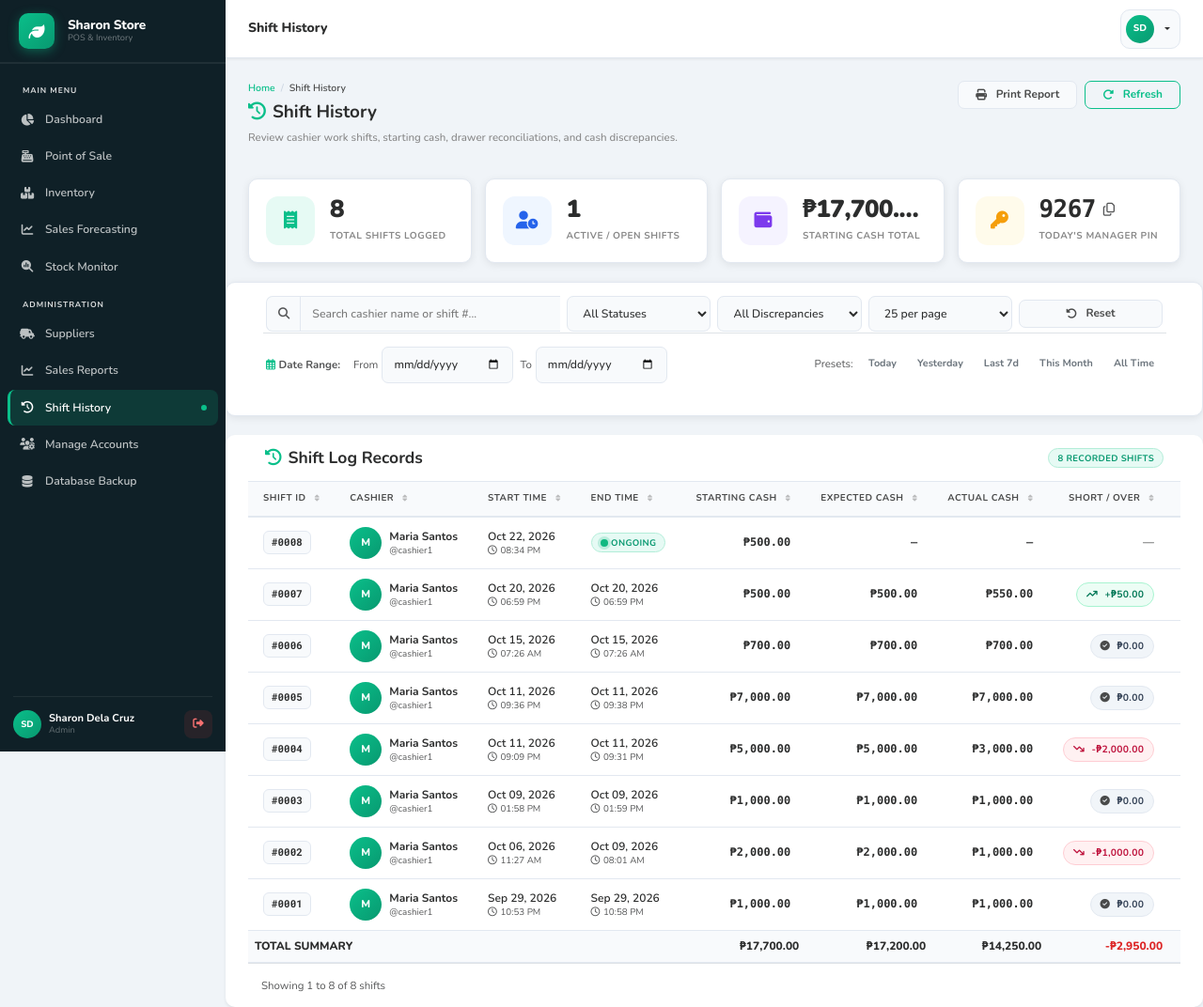
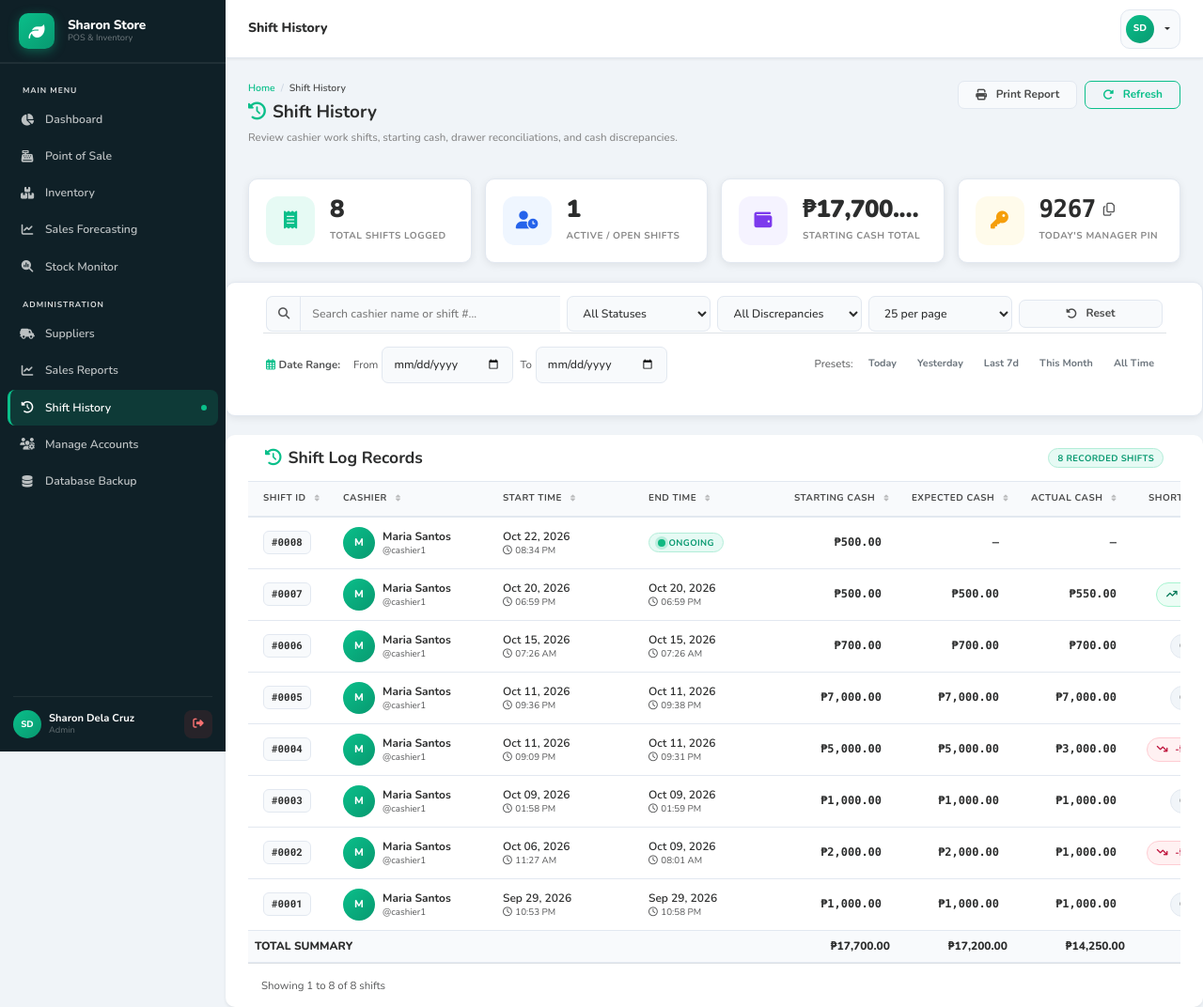
Before and after one commit to HaldenNiguidula/sharonstore3.0, a PHP site: page /shifts.php in a window 1280 px wide. Shown: the whole page at 94% size. Run offline with PHP 8.4, Linux system fonts and the light colour scheme; a user stored in the database is signed in; data comes from the database, SQL or seed files in the repository.

Commit message:
Fix POS cashier summary visibility, inventory expiring filter and column widths, reports breakdown print button, and shift history pagination layout stability

```diff
--- a/assets/js/app.js
+++ b/assets/js/app.js
@@ -161,6 +161,7 @@ document.addEventListener('DOMContentLoaded', function () {
 /* ── Universal Table Header Sorting ────────────────────────── */
 function makeTableSortable(table) {
     if (!table) return;
+    if (table.dataset.serverSort === 'true' || table.id === 'inventoryTable') return;
     const thead = table.querySelector('thead');
     if (!thead) return;
 
--- a/reports.php
+++ b/reports.php
@@ -564,11 +564,8 @@ $currentAdminRole = currentRole();
                 </div>
             </div>
 
-            <!-- Modal Footer with Print and Close -->
+            <!-- Modal Footer with Close -->
             <div class="modal-footer border-0 no-print">
-                <button type="button" class="btn btn-outline-primary" onclick="printBreakdownReport()">
-                    <i class="fa-solid fa-print me-2"></i>Print Breakdown Report
-                </button>
                 <button type="button" class="btn btn-secondary" data-bs-dismiss="modal">Close</button>
             </div>
         </div>
--- a/shifts.php
+++ b/shifts.php
@@ -158,6 +158,15 @@ tr.shift-row.filter-hidden {
 }
 tr.shift-row.page-hidden {
     display: none !important;
+}
+
+#shiftsTable {
+    table-layout: fixed;
+    width: 100%;
+}
+#shiftsTable th,
+#shiftsTable td {
+    white-space: nowrap;
 }
 
 /* ============================================================
@@ -607,20 +616,20 @@ tr.shift-row.page-hidden {
                 </span>
             </div>
             <div class="card-body p-0">
-                <div class="table-responsive">
-                    <table class="table table-custom table-report align-middle mb-0" id="shiftsTable">
+                <div class="table-responsive" style="min-height: 480px;">
+                    <table class="table table-custom table-report align-middle mb-0" id="shiftsTable" style="table-layout: fixed; width: 100%; min-width: 1100px;">
                         <thead>
                             <tr>
-                                <th style="width: 80px;" class="sortable-th">Shift ID <i class="fa-solid fa-sort sort-icon no-print"></i></th>
-                                <th class="sortable-th">Cashier <i class="fa-solid fa-sort sort-icon no-print"></i></th>
-                                <th class="sortable-th">Start Time <i class="fa-solid fa-sort sort-icon no-print"></i></th>
-                                <th class="sortable-th">End Time <i class="fa-solid fa-sort sort-icon no-print"></i></th>
-                                <th class="text-end sortable-th">Starting Cash <i class="fa-solid fa-sort sort-icon no-print"></i></th>
-                                <th class="text-end sortable-th">Expected Cash <i class="fa-solid fa-sort sort-icon no-print"></i></th>
-                                <th class="text-end sortable-th">Actual Cash <i class="fa-solid fa-sort sort-icon no-print"></i></th>
-                                <th class="text-end sortable-th">Short / Over <i class="fa-solid fa-sort sort-icon no-print"></i></th>
-                                <th class="text-center sortable-th" style="width: 100px;">Status <i class="fa-solid fa-sort sort-icon no-print"></i></th>
-                                <th class="text-center no-sort" style="width: 80px;">Action</th>
+                                <th style="width: 85px; min-width: 85px;" class="sortable-th">Shift ID <i class="fa-solid fa-sort sort-icon no-print"></i></th>
+                                <th style="width: 170px; min-width: 170px;" class="sortable-th">Cashier <i class="fa-solid fa-sort sort-icon no-print"></i></th>
+                                <th style="width: 155px; min-width: 155px;" class="sortable-th">Start Time <i class="fa-solid fa-sort sort-icon no-print"></i></th>
+                                <th style="width: 155px; min-width: 155px;" class="sortable-th">End Time <i class="fa-solid fa-sort sort-icon no-print"></i></th>
+                                <th style="width: 125px; min-width: 125px;" class="text-end sortable-th">Starting Cash <i class="fa-solid fa-sort sort-icon no-print"></i></th>
+                                <th style="width: 125px; min-width: 125px;" class="text-end sortable-th">Expected Cash <i class="fa-solid fa-sort sort-icon no-print"></i></th>
+                                <th style="width: 125px; min-width: 125px;" class="text-end sortable-th">Actual Cash <i class="fa-solid fa-sort sort-icon no-print"></i></th>
+                                <th style="width: 125px; min-width: 125px;" class="text-end sortable-th">Short / Over <i class="fa-solid fa-sort sort-icon no-print"></i></th>
+                                <th style="width: 105px; min-width: 105px;" class="text-center sortable-th">Status <i class="fa-solid fa-sort sort-icon no-print"></i></th>
+                                <th style="width: 80px; min-width: 80px;" class="text-center no-sort">Action</th>
                             </tr>
                         </thead>
                         <tbody id="shiftsTbody">
@@ -938,6 +947,18 @@ document.addEventListener('DOMContentLoaded', () => {
         renderShiftPagination(totalPages);
     }
 
+    function goToShiftPage(targetPage) {
+        currentShiftPage = targetPage;
+        applyFilters(false);
+        const cardEl = document.getElementById('shiftsTable')?.closest('.card');
+        if (cardEl) {
+            const rect = cardEl.getBoundingClientRect();
+            if (rect.top < 60) {
+                window.scrollTo({ top: window.scrollY + rect.top - 70, behavior: 'smooth' });
+            }
+        }
+    }
+
     function renderShiftPagination(totalPages) {
         if (!paginationUl) return;
         paginationUl.innerHTML = '';
@@ -954,8 +975,7 @@ document.addEventListener('DOMContentLoaded', () => {
         if (currentShiftPage > 1) {
             prevLi.addEventListener('click', (e) => {
                 e.preventDefault();
-                currentShiftPage--;
-                applyFilters(false);
+                goToShiftPage(currentShiftPage - 1);
             });
         }
         paginationUl.appendChild(prevLi);
@@ -974,8 +994,7 @@ document.addEventListener('DOMContentLoaded', () => {
             p1.innerHTML = `<a class="page-link" href="javascript:void(0)">1</a>`;
             p1.addEventListener('click', (e) => {
                 e.preventDefault();
-                currentShiftPage = 1;
-                applyFilters(false);
+                goToShiftPage(1);
             });
             paginationUl.appendChild(p1);
 
@@ -994,8 +1013,7 @@ document.addEventListener('DOMContentLoaded', () => {
             const targetP = p;
             li.addEventListener('click', (e) => {
                 e.preventDefault();
-                currentShiftPage = targetP;
-                applyFilters(false);
+                goToShiftPage(targetP);
             });
             paginationUl.appendChild(li);
         }
@@ -1012,8 +1030,7 @@ document.addEventListener('DOMContentLoaded', () => {
             pLast.innerHTML = `<a class="page-link" href="javascript:void(0)">${totalPages}</a>`;
             pLast.addEventListener('click', (e) => {
                 e.preventDefault();
-                currentShiftPage = totalPages;
-                applyFilters(false);
+                goToShiftPage(totalPages);
             });
             paginationUl.appendChild(pLast);
         }
@@ -1025,8 +1042,7 @@ document.addEventListener('DOMContentLoaded', () => {
         if (currentShiftPage < totalPages) {
             nextLi.addEventListener('click', (e) => {
                 e.preventDefault();
-                currentShiftPage++;
-                applyFilters(false);
+                goToShiftPage(currentShiftPage + 1);
             });
         }
         paginationUl.appendChild(nextLi);
```
Also changed, not shown: api/inventory.php (+11 -8 lines), assets/js/pos.js (+5 -2 lines), inventory.php (+28 -14 lines), pos.php (+11 -6 lines).
